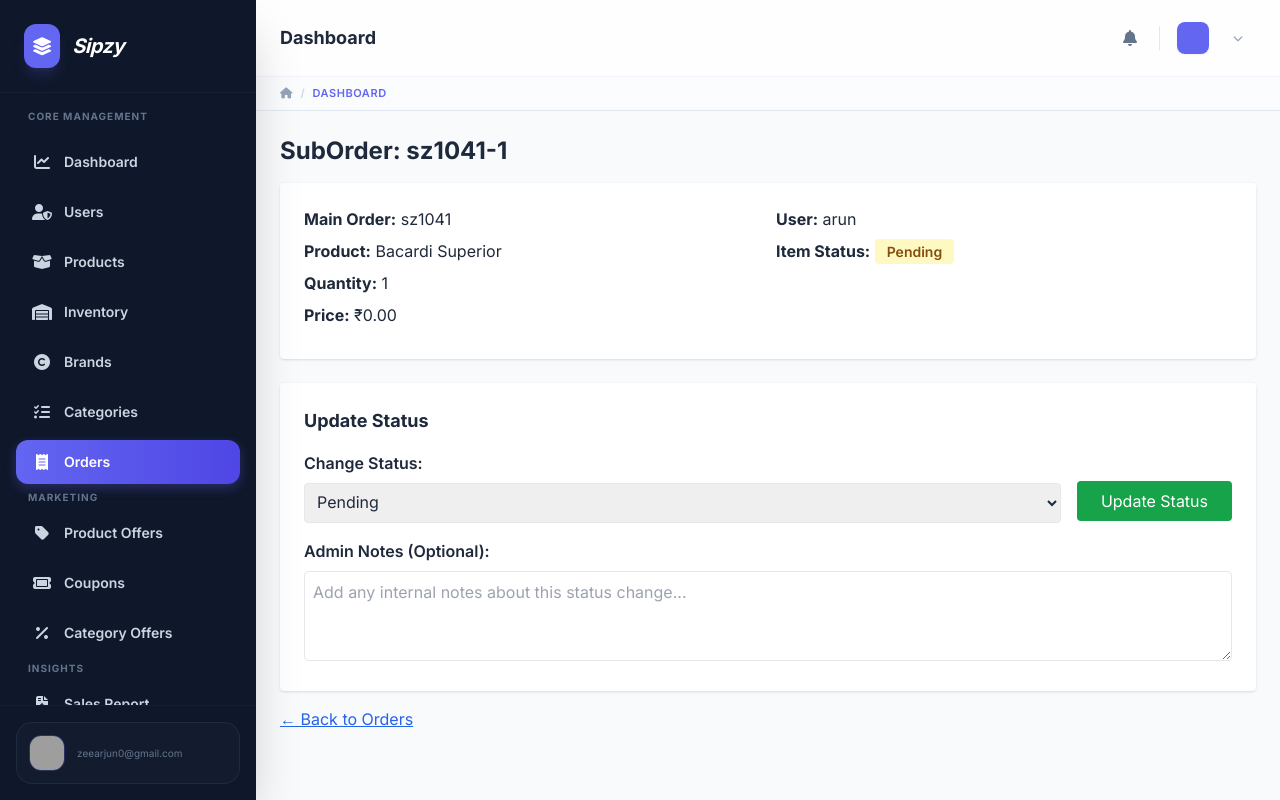
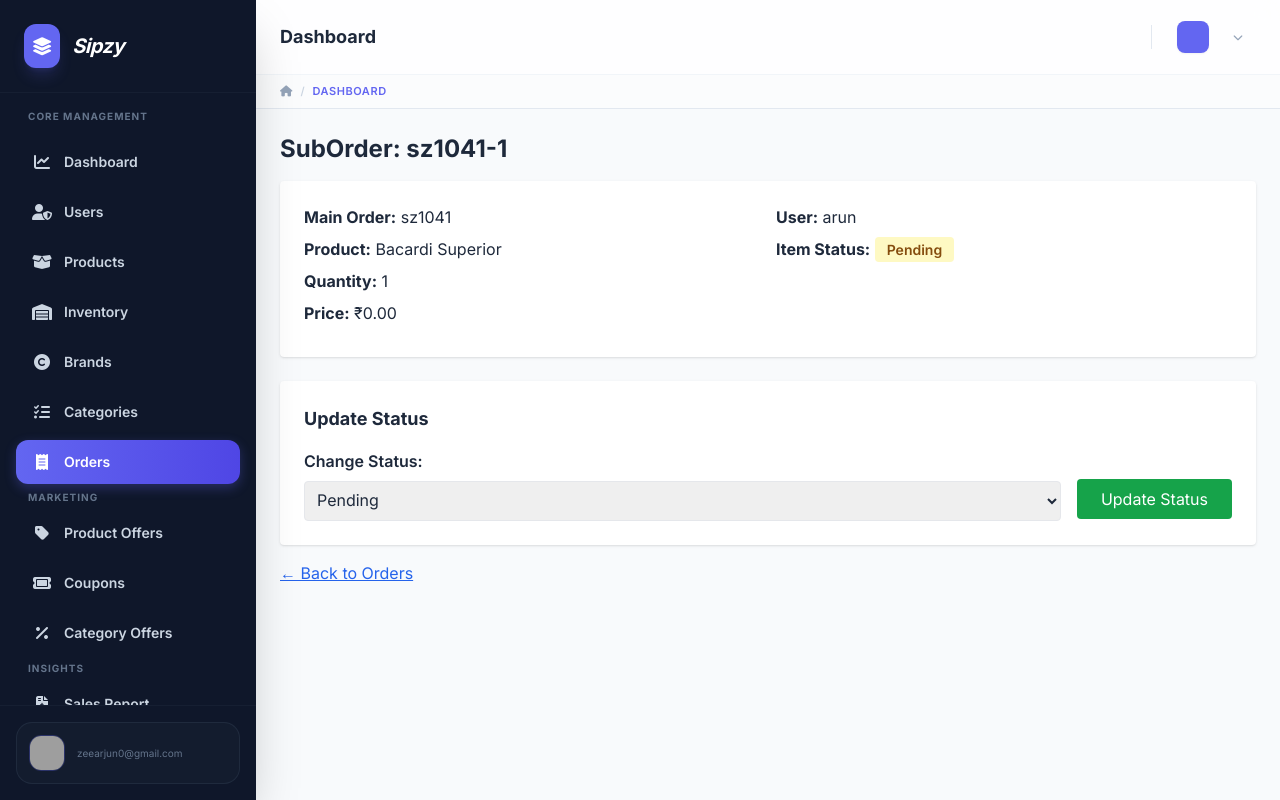
Before and after one commit to arjunj20/sipzy_project, a Django app: page /admin-panel/order-details/021bbf4d-7ca9-4312-8df9-6d72ddb8c26c/ in a window 1280 px wide. Run offline with Django 5.2, Linux system fonts and the light colour scheme; a user stored in the database is signed in; data comes from the database, SQL or seed files in the repository; some libraries are stand-ins or nearby versions; grey boxes are pictures that could not be loaded.

Commit message:
fix: removed unused buttons an datas from the admin pannel

```diff
--- a/adminpanel/templates/admin_base.html
+++ b/adminpanel/templates/admin_base.html
@@ -187,15 +187,7 @@
                     </div>
 
                     <div class="flex items-center space-x-3">
-                        <button class="p-2.5 rounded-xl text-slate-500 hover:bg-white hover:shadow-md hover:text-admin-accent relative transition-all duration-200">
-                            <i class="fas fa-bell"></i>
-                            {% if notifications_count %}
-                            <span class="absolute top-2 right-2 flex h-2 w-2">
-                                <span class="animate-ping absolute inline-flex h-full w-full rounded-full bg-red-400 opacity-75"></span>
-                                <span class="relative inline-flex rounded-full h-2 w-2 bg-red-500"></span>
-                            </span>
-                            {% endif %}
-                        </button>
+
 
                         <div class="h-6 w-[1px] bg-slate-200 mx-2"></div>
 
--- a/adminpanel/templates/suborder_detail.html
+++ b/adminpanel/templates/suborder_detail.html
@@ -127,7 +127,7 @@
     </div>
 
     <!-- Admin notes section (optional) -->
-    <div class="mt-4">
+    <div class="mt-4" hidden>
         <label class="block font-semibold mb-2">Admin Notes (Optional):</label>
         <textarea id="admin-notes" class="border p-2 rounded w-full focus:ring-2 focus:ring-green-500 focus:border-green-500"
                   rows="3" placeholder="Add any internal notes about this status change..."></textarea>
--- a/offers/views.py
+++ b/offers/views.py
@@ -131,7 +131,6 @@ def edit_product_offer(request, uuid):
         end_date = request.POST.get("end_date")
         is_active = True if request.POST.get("is_active") else False
 
-        # 1️⃣ Required fields validation
         required_fields = {
             "offer_name": offer_name,
             "discount_percent": discount_percent_raw,
@@ -149,7 +148,6 @@ def edit_product_offer(request, uuid):
                 "errors": errors
             })
 
-        # 2️⃣ Discount validation
         try:
             discount_percent = int(discount_percent_raw)
             if discount_percent <= 0 or discount_percent > 90:
@@ -157,7 +155,6 @@ def edit_product_offer(request, uuid):
         except ValueError:
             errors["discount_percent"] = "Discount must be a valid number"
 
-        # 3️⃣ Date validation
         if start_date > end_date:
             errors["end_date"] = "End date must be after start date"
 
@@ -168,7 +165,6 @@ def edit_product_offer(request, uuid):
             })
 
         try:
-            # 4️⃣ ACTIVE OFFER VALIDATION (🔥 IMPORTANT)
             if is_active:
                 existing_offer = ProductOffer.objects.filter(
                     product=prod.product,
@@ -185,7 +181,7 @@ def edit_product_offer(request, uuid):
                         "errors": errors
                     })
 
-            # 5️⃣ Save safely
+
             prod.offer_name = offer_name
             prod.discount_percent = discount_percent
             prod.start_date = start_date
```
Also changed, not shown: dashboard/templates/dashboard/admin_dashboard.html (+0 -34 lines).
